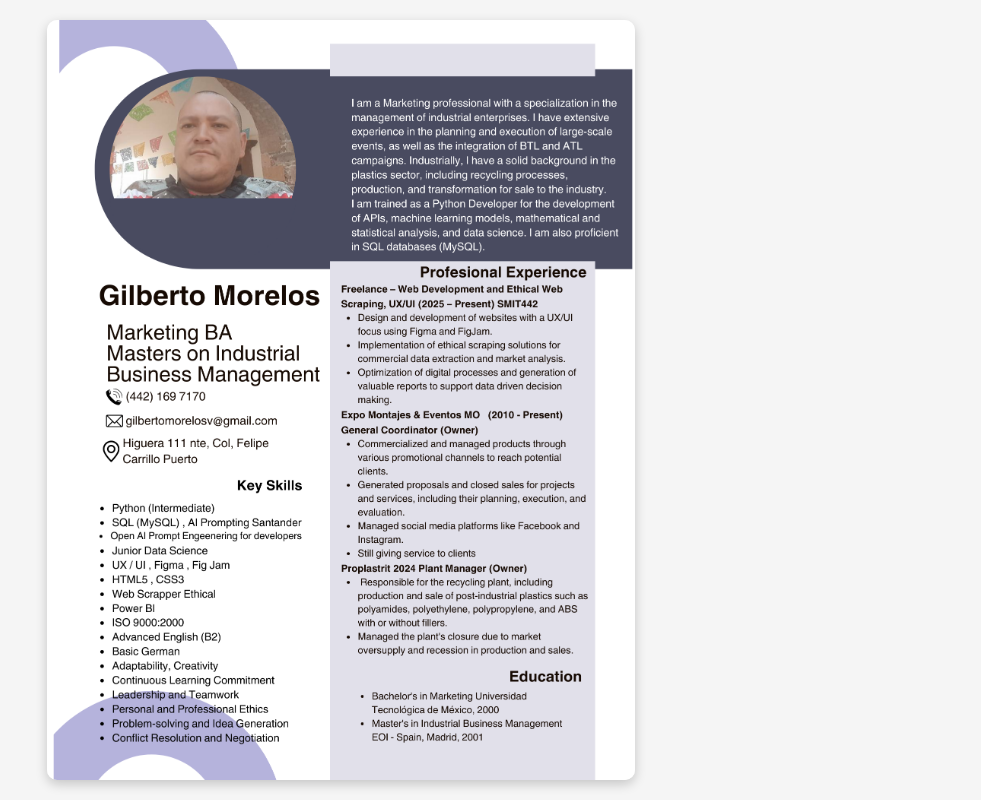
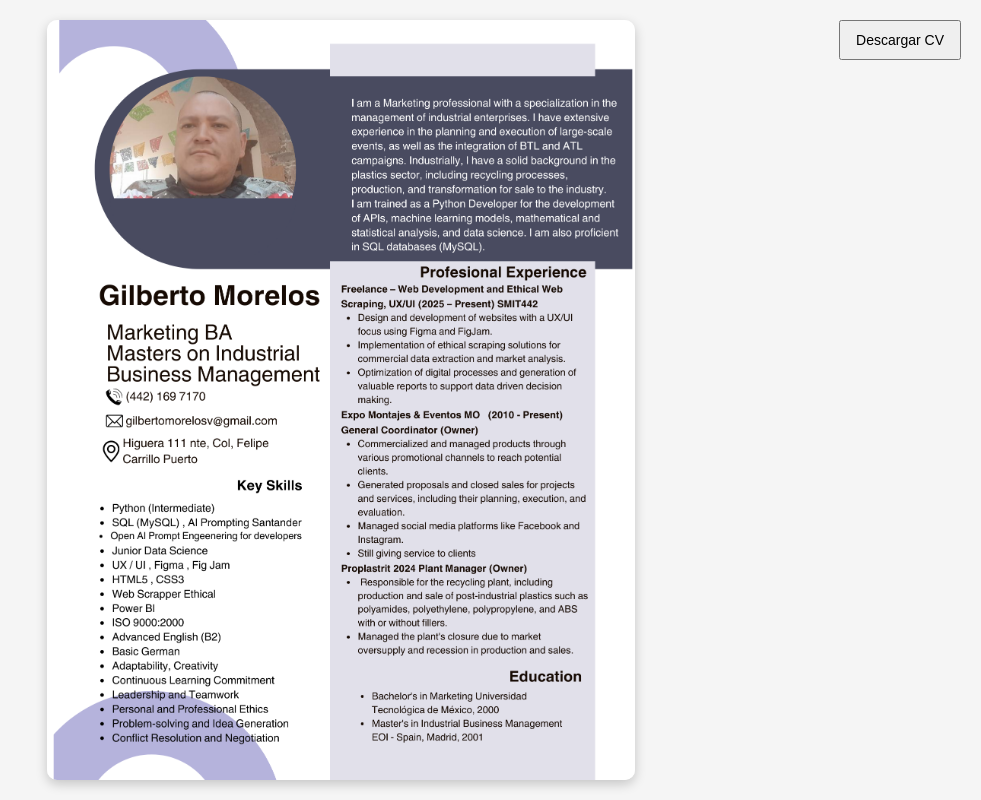
Before and after one commit to gilbertomorelos/CV_GMV_2025, a plain HTML site: page index.html in a window 1280 px wide. Shown: the whole page, without its empty margins (299-1280 px from the left). Drawn offline with Linux system fonts and the light colour scheme.

Commit message:
index.html

```diff
--- a/index.html
+++ b/index.html
@@ -11,6 +11,7 @@
       align-items: center;
       height: 100vh;
       background: #f5f5f5;
+      position: relative; /* Para que el botón absoluto se posicione respecto al body */
     }
     img {
       max-width: 90%;
@@ -18,9 +19,18 @@
       border-radius: 10px;
       box-shadow: 0 4px 12px rgba(0,0,0,0.2);
     }
+    .download-btn {
+      position: absolute;
+      top: 20px;
+      right: 20px;
+      padding: 10px 15px;
+      font-size: 14px;
+      cursor: pointer;
+    }
   </style>
 </head>
 <body>
   <img src="CV_GMV_ENG_2025.png" alt="CV Gilberto Morelos">
-</body>
-</html>
+
+  <a href="CV_GMV_ENG_2025.png" download>
+    <button class="download-btn">Descargar CV</button>
```
